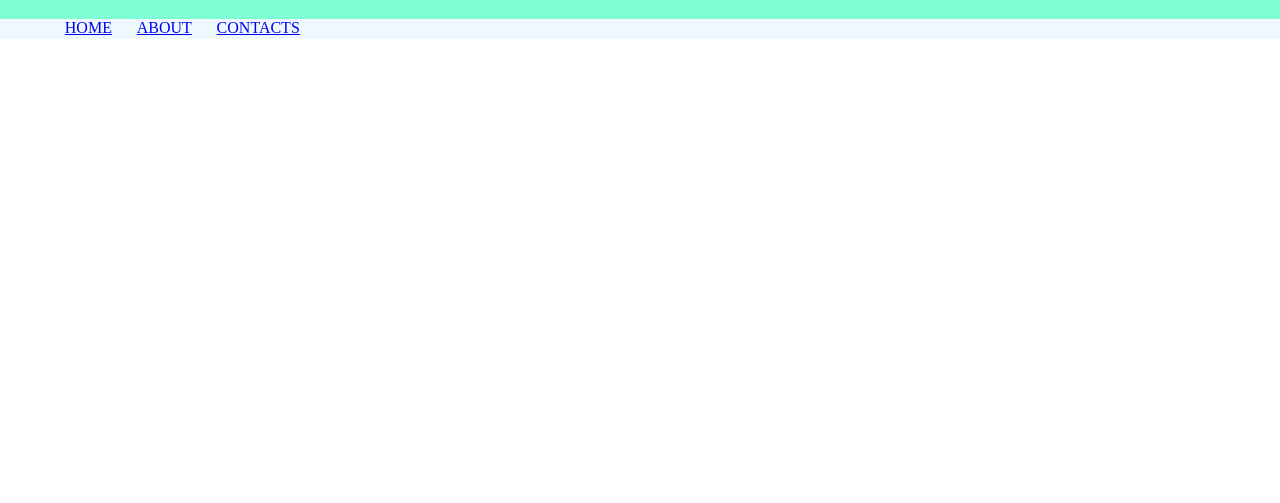
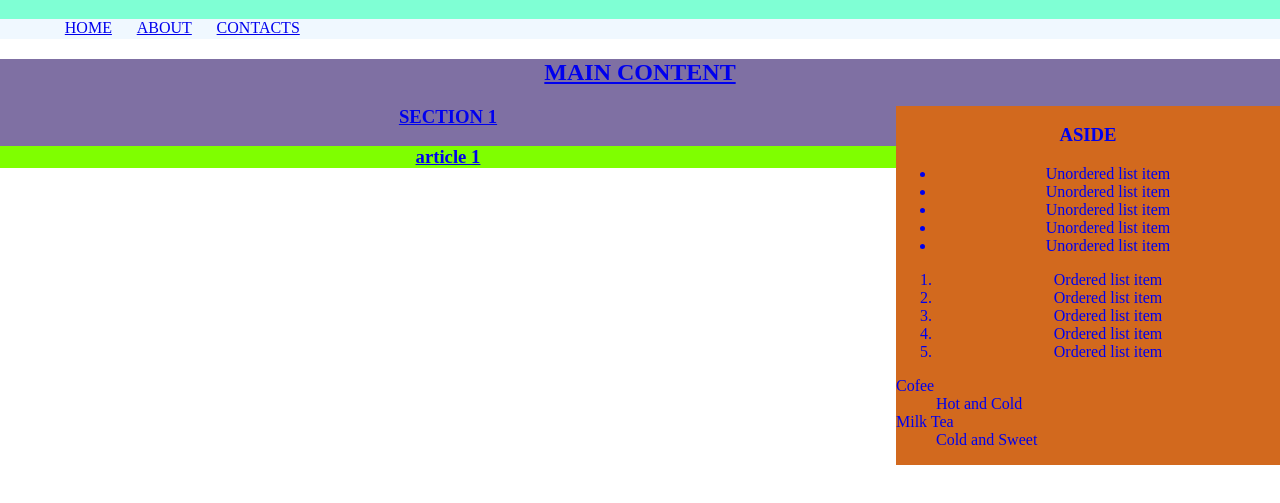
Before and after one commit to JepSensei/Jep-BasicLayout-SemanticElement, a plain HTML site: page index.html in a window 1280 px wide. Shown: the part 61-564 px from the top of the page. Drawn offline with Linux system fonts and the light colour scheme.

Commit message:
Add aside and article 1

```diff
--- a/index.html
+++ b/index.html
@@ -29,12 +29,47 @@
       </nav>
     </header>
     <!-- ----------------------- main section --------------------- -->
+    <main style="background-color: rgb(127, 112, 163);height:50%;">
     <!-- **********section 1*************** -->
-
+    <h2>MAIN CONTENT</h2>
+        <section style="background-color: bisque;height: 50%;">
     <!-- **********article****** -->
     <!-- **********aside******* -->
+    <aside style="background-color: chocolate;height:100%;width:30%;float:right;">
+    <h3>ASIDE</h3>
+    <ul>
+      <li>Unordered list item</li>
+      <li>Unordered list item</li>
+      <li>Unordered list item</li>
+      <li>Unordered list item</li>
+      <li>Unordered list item</li>
+    </ul>
+    <ol>
+      <li>Ordered list item</li>
+      <li>Ordered list item</li>
+      <li>Ordered list item</li>
+      <li>Ordered list item</li>
+      <li>Ordered list item</li>
+    </ol>
+
+    <dl style="text-align: left;">
+      <dt>Cofee</dt>
+      <dd>Hot and Cold</dd>
+      <dt>Milk Tea</dt>
+      <dd>Cold and Sweet</dd>
+    </dl>
+  </aside>
+      </section>
+      <h3>SECTION 1</h3>
+      <article style="background-color: chartreuse;height: 50%;">
+        <h3>article 1</h3>
+      </article>
+
+
     <!-- **********section 2************** -->
     <!-- **********article 2*********** -->
+
+    </main>
     <!-- -----------------------footer section-------------------- -->
   </body>
 </html>
```
